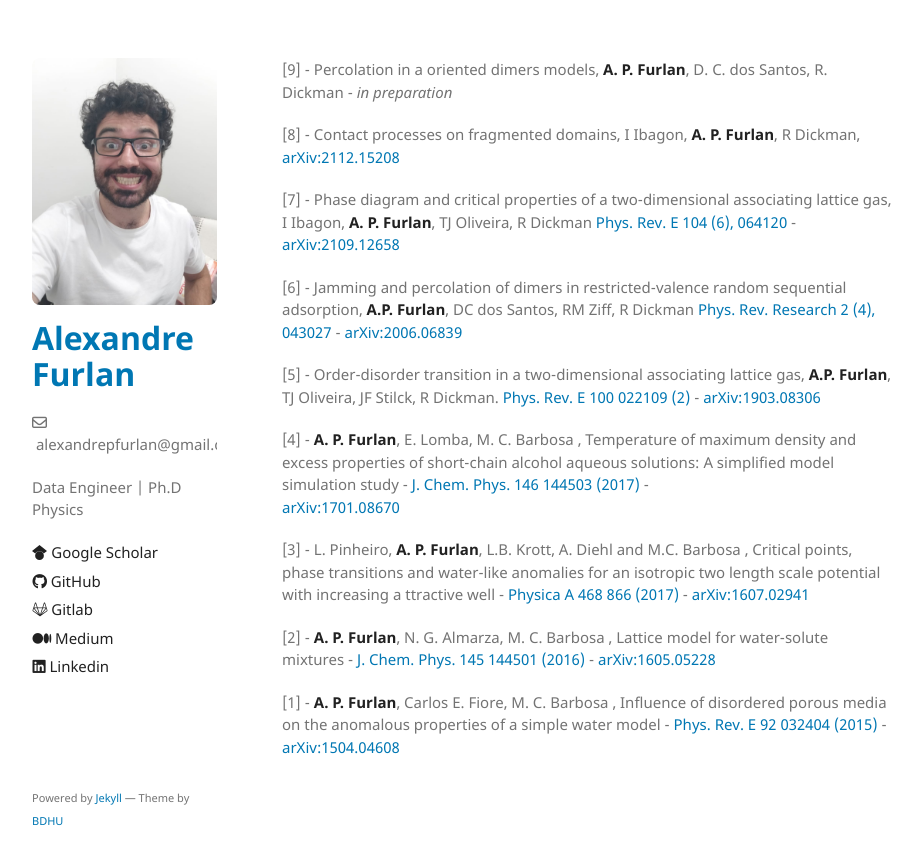
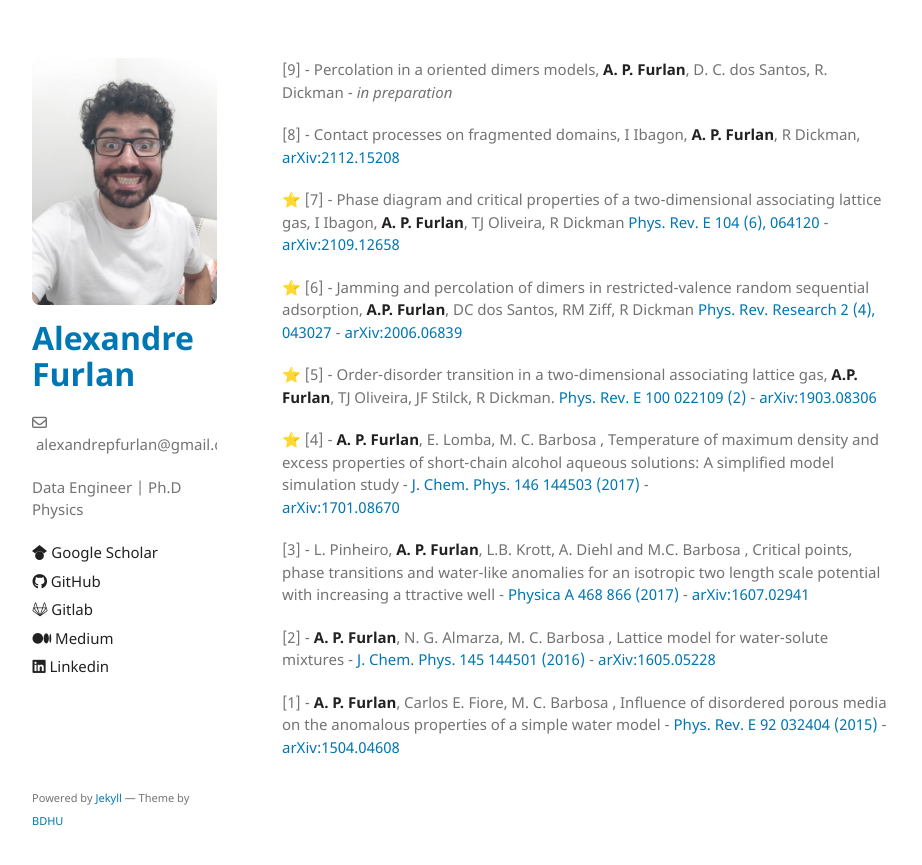
Before and after one commit to apfurlan/apfurlan.github.io, a Jekyll site: the page built from phy-pub-page.md, in a window 1280 px wide. Shown: the top 865 px of the page, without its empty margins (178-1100 px from the left). Built offline with Jekyll 4.4.1, drawn with Linux system fonts in a browser that asks for light colours; our own code applies the rules of GitHub Pages for plain Markdown files.

Commit message:
init commit

```diff
--- a/phy-pub-page.md
+++ b/phy-pub-page.md
@@ -6,22 +6,22 @@ R. Dickman - *in preparation*
 [arXiv:2112.15208](https://arxiv.org/abs/2112.15208)
 
 
-[7] - Phase diagram and critical properties of a two-dimensional associating lattice gas,
+⭐ [7] - Phase diagram and critical properties of a two-dimensional associating lattice gas,
 I Ibagon, **A. P. Furlan**, TJ Oliveira, R Dickman
 [Phys. Rev. E 104 (6), 064120](https://journals.aps.org/pre/abstract/10.1103/PhysRevE.104.064120) -
 [arXiv:2109.12658](https://arxiv.org/abs/2109.12658)
 
-[6] - Jamming and percolation of dimers in restricted-valence random sequential adsorption,
+⭐ [6] - Jamming and percolation of dimers in restricted-valence random sequential adsorption,
 **A.P. Furlan**, DC dos Santos, RM Ziff, R Dickman
 [Phys. Rev. Research 2 (4), 043027](https://journals.aps.org/prresearch/abstract/10.1103/PhysRevResearch.2.043027) -
 [arXiv:2006.06839](https://arxiv.org/abs/2006.06839)
 
-[5] - Order-disorder transition in a two-dimensional associating lattice gas,
+⭐ [5] - Order-disorder transition in a two-dimensional associating lattice gas,
 **A.P. Furlan**, TJ Oliveira, JF Stilck, R Dickman.
 [Phys. Rev. E 100 022109 (2)](https://journals.aps.org/pre/abstract/10.1103/PhysRevE.100.022109) -
 [arXiv:1903.08306](https://arxiv.org/abs/1903.08306)
 
-[4] - **A. P. Furlan**, E. Lomba, M. C. Barbosa ,
+⭐ [4] - **A. P. Furlan**, E. Lomba, M. C. Barbosa ,
 Temperature of maximum density and excess properties of short-chain alcohol aqueous solutions:
 A simplified model simulation study -
 [J. Chem. Phys. 146 144503 (2017)](https://aip.scitation.org/doi/10.1063/1.4979806) -
```
